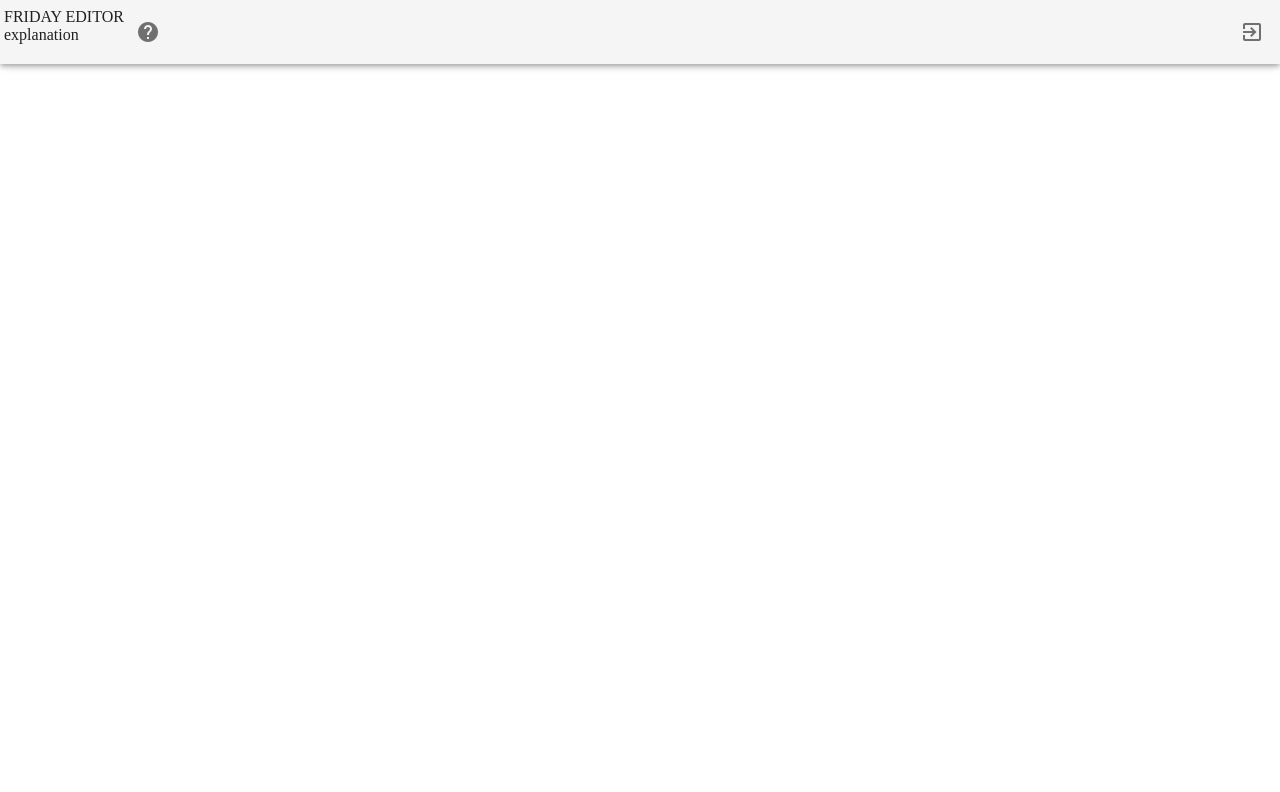
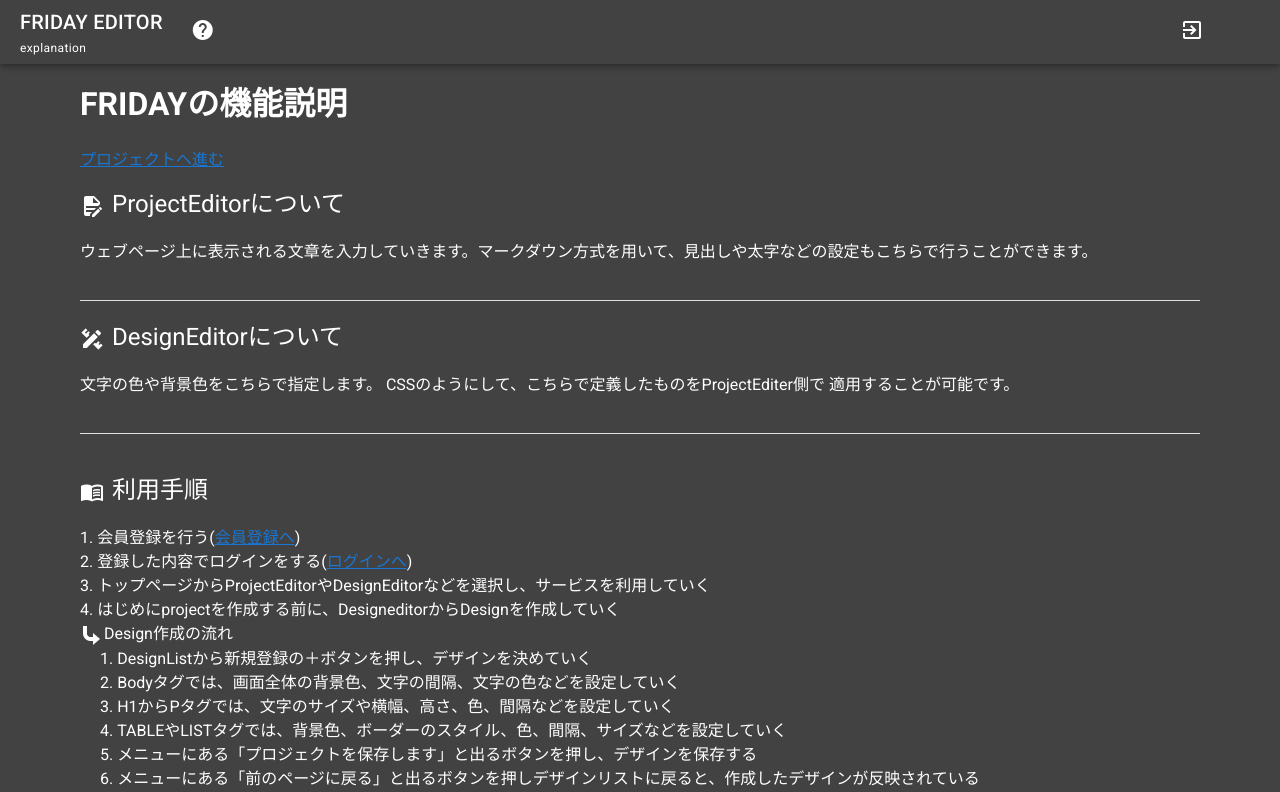
Before and after one commit to Aso2001385/-editor-front, a Nuxt app: page /explanation in a window 1280 px wide. Shown: the top 792 px of the page. Built offline with nearby package versions, Linux system fonts and the light colour scheme; what mavon-editor would draw is missing.

Commit message:
トップHeader消しすぎ

```diff
--- a/layouts/top.vue
+++ b/layouts/top.vue
@@ -1,49 +1,24 @@
-<!-- eslint-disable vue/no-v-html -->
 <template>
-  <v-app-bar color="grey darken-3" app clipped-left>
-    <v-row class="pr-15">
-      <div class="white--text caption mx-4" style="cursor: pointer" @click="home">
-        <span class="text-h6">FRIDAY EDITOR</span><br />explanation
-      </div>
-      <NeoHelper :receive="projectListRoot" />
-      <v-spacer />
-      <MenuButton v-if="!authFlg" :click-callback="login">
-        <template #icon>mdi-login-variant</template>
-        <template #text>ログインページへ</template>
-      </MenuButton>
-    </v-row>
-  </v-app-bar>
+  <v-app>
+    <TopHeader />
+    <Nuxt class="white" />
+  </v-app>
 </template>
 
 <script>
-import { mapGetters } from 'vuex'
-import NeoHelper from '@/components/materials/buttons/NeoHelper.vue'
-import MenuButton from '@/components/materials/buttons/MenuButton.vue'
-
-import '@/lib/pro.scss'
-
+import TopHeader from '~/components/planets/TopHeader.vue'
 export default {
+  name: 'TopLayout',
   components: {
-    MenuButton,
-    NeoHelper,
+    TopHeader,
   },
-
   data() {
     return {}
   },
-  computed: {
-    ...mapGetters({
-      authFlg: 'api/users/authFlg',
-    }),
-  },
-  methods: {
-    async home() {
-      if (this.authFlg) await this.$router.push({ path: '/' })
-      else await this.$router.push({ path: '/account/login' })
-    },
-    async login() {
-      await this.$router.push({ path: '/account/login' })
-    },
-  },
 }
 </script>
+<style lang="sass">
+html
+  &::-webkit-scrollbar
+    display: none
+</style>
--- a/lib/ui/slide.js
+++ b/lib/ui/slide.js
@@ -11,9 +11,9 @@ export function slideReplace(markDownText) {
 
     const imageProperty = imageRows[1].split('](')
     imageProperty[1] = imageProperty[1].slice(0, -1)
-    const images = `<div class="swiper-slide"><img src="${imageProperty[1]}" alt="${imageProperty[0].slice(
-      1
-    )}" crossOrigin="anonymous" /></div>\n`
+    const images = `<div class="swiper-slide"><img crossOrigin="anonymous" src="${
+      imageProperty[1]
+    }" alt="${imageProperty[0].slice(1)}" /></div>\n`
 
     const slide = `<div class="slide"><div class="swiper">
         <div class="swiper-header"></div>
```
